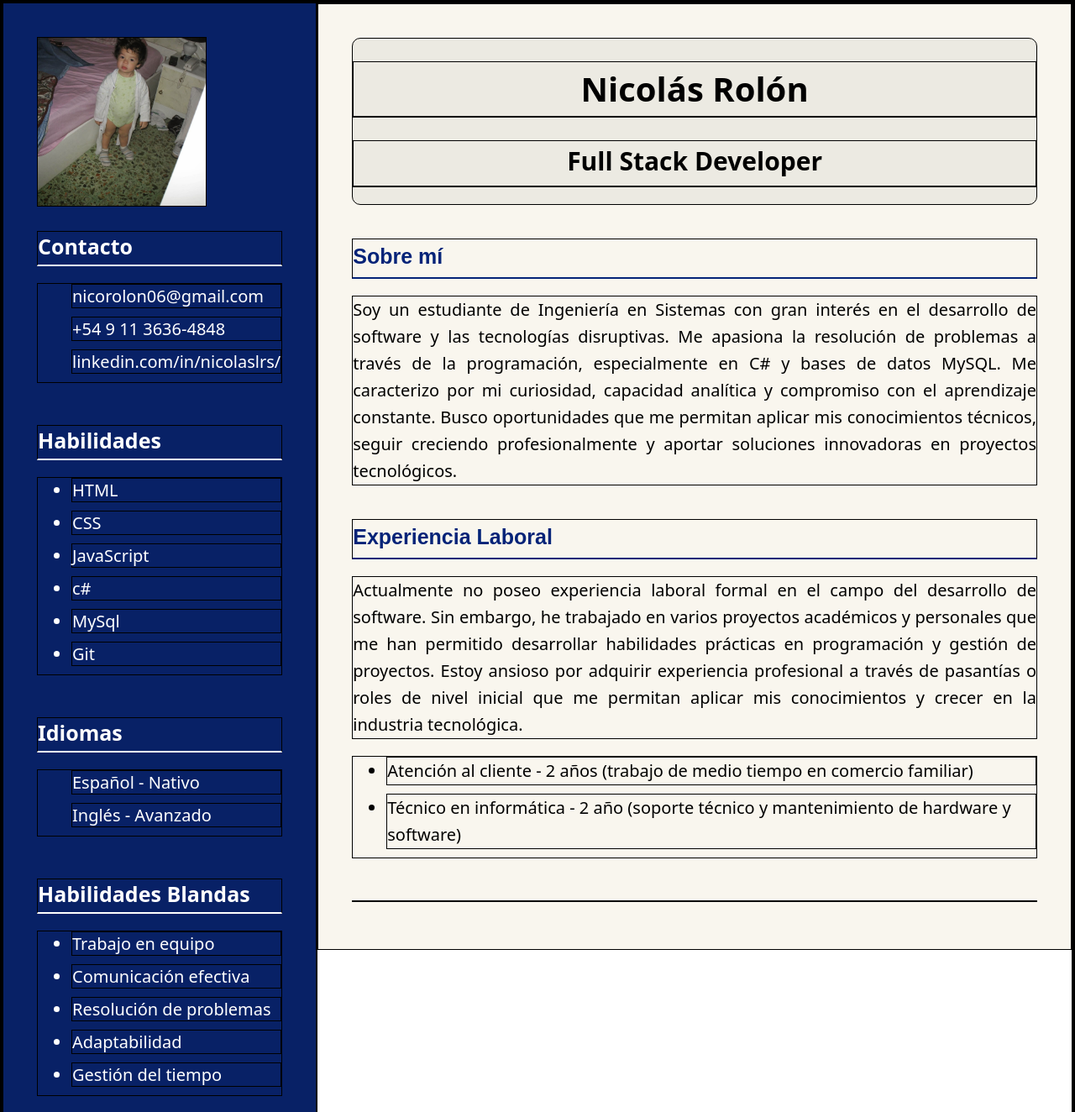
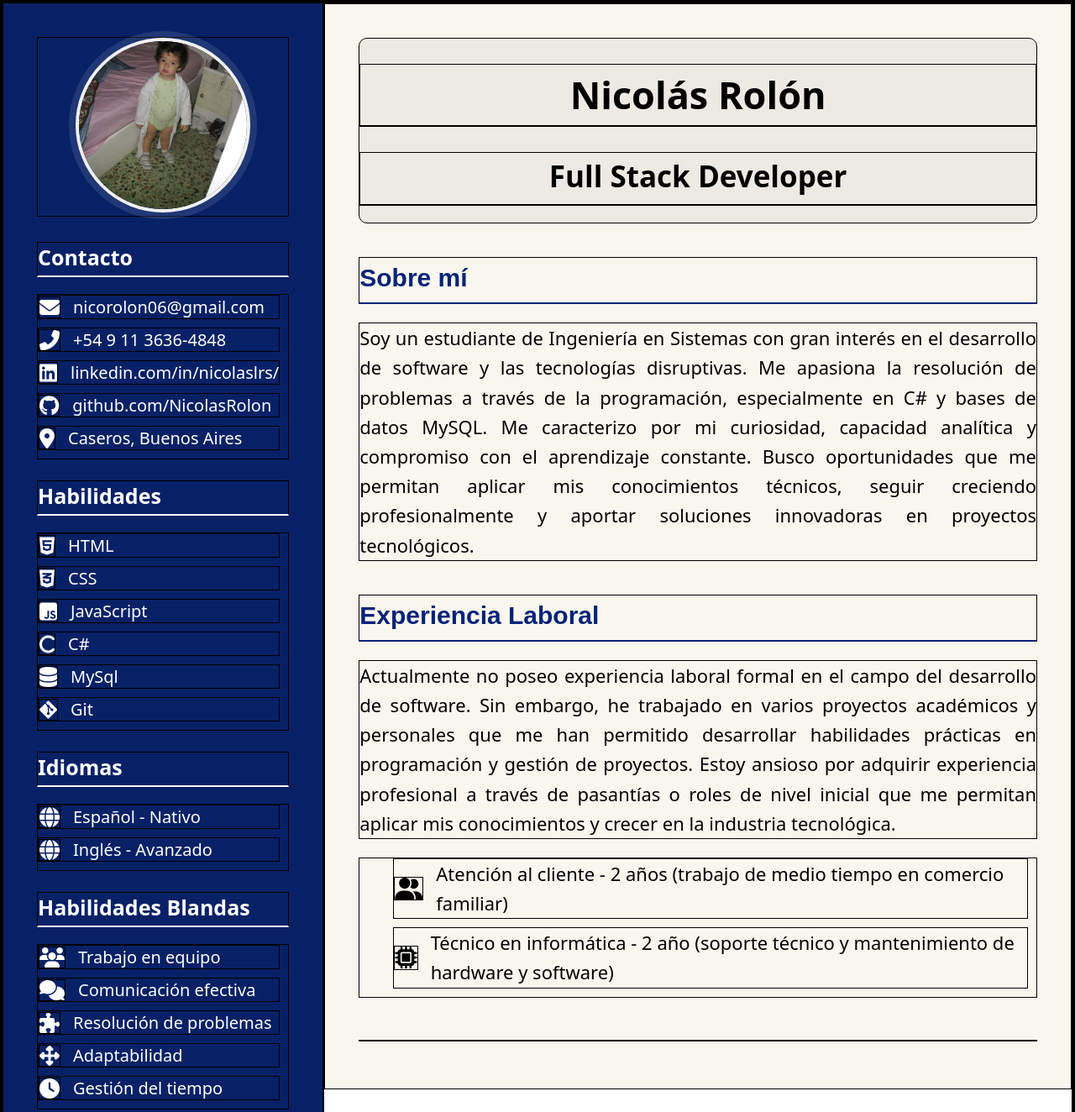
Before and after one commit to NicolasRolon/FrontWeb_PFO, a plain HTML site: page Nicolás Rolón PFO 1 CV.html in a window 1280 px wide. Shown: the top 1324 px of the page at 84% size. Drawn offline with Linux system fonts and the light colour scheme.

Commit message:
cuarto commit

```diff
--- a/Nicolás Rolón PFO 1 CV.html
+++ b/Nicolás Rolón PFO 1 CV.html
@@ -2,6 +2,7 @@
 <html lang="en">
 <head>
     <link rel="stylesheet" href="./styles.css">
+    <script src="https://kit.fontawesome.com/1951e968da.js" crossorigin="anonymous"></script>
     <meta charset="UTF-8">
     <meta name="viewport" content="width=device-width, initial-scale=1.0">
     <title>CV Nicolás Rolón</title>
@@ -9,35 +10,38 @@
 <body>
     <div class="cv_completo">
                 <aside class="barra_lateral">
-                <img src="./Imagen de WhatsApp 2025-08-31 a las 23.16.40_e219b737.jpg" alt="">
+                <div class="seccion_foto">
+                <img src="./Imagen de WhatsApp 2025-08-31 a las 23.16.40_e219b737.jpg" alt="Foto de Perfil" class="foto_perfil">
+                </div>
                 <h3 class="h3_lateral">Contacto</h3>
                 <ul class="contacto">
-                    <li>nicorolon06@gmail.com</li>
-                    <li>+54 9 11 3636-4848</li>
-                    <li>linkedin.com/in/nicolaslrs/</li>
+                    <li><i class="fas fa-envelope"></i>nicorolon06@gmail.com</li>
+                    <li><i class="fas fa-phone-alt"></i>+54 9 11 3636-4848</li>
+                    <li><i class="fab fa-linkedin"></i>linkedin.com/in/nicolaslrs/</li>
+                    <li><i class="fab fa-github"></i>github.com/NicolasRolon</li>
+                    <li><i class="fas fa-map-marker-alt"></i>Caseros, Buenos Aires</li>
                 </ul>
                 <h3 class="h3_lateral">Habilidades</h3>
                 <ul class="habilidades">
-                    <li>HTML</li>
-                    <li>CSS</li>
-                    <li>JavaScript</li>
-                    <li>c#</li>
-                    <li>MySql</li>
-                    <li>Git</li>
+                    <li><i class="fab fa-html5"></i>HTML</li>
+                    <li><i class="fab fa-css3-alt"></i>CSS</li>
+                    <li><i class="fab fa-js-square"></i>JavaScript</li>
+                    <li><i class="fa-solid fa-c"></i>C#</li>
+                    <li><i class="fas fa-database"></i>MySql</li>
+                    <li><i class="fab fa-git-alt"></i>Git</li>
                 </ul>
                 <h3 class="h3_lateral">Idiomas</h3>
                 <ul class="idiomas">
-                    <li>Español - Nativo</li>
-                    <li>Inglés - Avanzado</li>
+                    <li><i class="fas fa-globe"></i>Español - Nativo</li>
+                    <li><i class="fas fa-globe"></i>Inglés - Avanzado</li>
                 </ul>
                 <h3 class="h3_lateral">Habilidades Blandas</h3>
                 <ul class="habilidades_blandas">
-                    <li>Trabajo en equipo</li>
-                    <li>Comunicación efectiva</li>
-                    <li>Resolución de problemas</li>
-                    <li>Adaptabilidad</li>
-                    <li>Gestión del tiempo</li>
-                </ul>
+    <li><i class="fas fa-users"></i>Trabajo en equipo</li>
+    <li><i class="fas fa-comments"></i>Comunicación efectiva</li>
+    <li><i class="fas fa-puzzle-piece"></i>Resolución de problemas</li>
+    <li><i class="fas fa-arrows-alt"></i>Adaptabilidad</li>
+    <li><i class="fas fa-clock"></i>Gestión del tiempo</li>
             </aside>
     <main>
         <div class="contenido_principal">
@@ -62,8 +66,8 @@
             Estoy ansioso por adquirir experiencia profesional a través de pasantías o roles de nivel inicial
             que me permitan aplicar mis conocimientos y crecer en la industria tecnológica.
             <ul class="lista_experiencia">
-                <li>Atención al cliente - 2 años (trabajo de medio tiempo en comercio familiar)</li>
-                <li>Técnico en informática - 2 año (soporte técnico y mantenimiento de hardware y software)</li>
+                <li><i class="fas fa-user-friends"></i>Atención al cliente - 2 años (trabajo de medio tiempo en comercio familiar)</li>
+                <li><i class="fas fa-microchip"></i>Técnico en informática - 2 año (soporte técnico y mantenimiento de hardware y software)</li>
             </ul>
         </p>
         </div>
--- a/styles.css
+++ b/styles.css
@@ -14,25 +14,38 @@
 .texto_principal {
   text-align: justify;
   font-family: system-ui, -apple-system, BlinkMacSystemFont, 'Segoe UI', Roboto, Oxygen, Ubuntu, Cantarell, 'Open Sans', 'Helvetica Neue', sans-serif;
-  font-size: 20px;
+  font-size: 22px;
 }
 .barra_lateral {
   width: 30%;
   background-color: #082166;
   padding: 40px;
   color: white;
+  ul{
+    padding: 0;
+    margin: 0;
+  }
 }
-img {
+
+.seccion_foto {
+  text-align: center;
+  margin-bottom: 30px;
+}
+
+.foto_perfil {
   width: 200px;
   height: 200px;
   object-fit: cover;
+  border-radius: 50%;
+  border: 4px solid #f0f0f0;
+  box-shadow: 0 0 0 8px rgba(255, 255, 255, 0.1);
 }
 header {
   background-color: rgba(0, 0, 0, 0.05);
   border-radius: 10px;
 }
 h1 {
-  font-size: 40px;
+  font-size: 45px;
   font-family: system-ui, -apple-system, BlinkMacSystemFont, 'Segoe UI', Roboto, Oxygen, Ubuntu, Cantarell, 'Open Sans', 'Helvetica Neue', sans-serif;
   color: black;
   border-bottom: 2px solid black;
@@ -40,7 +53,7 @@ h1 {
   text-align: center;
 }
 h2 {
-  font-size: 30px;
+  font-size: 35px;
   font-family: system-ui, -apple-system, BlinkMacSystemFont, 'Segoe UI', Roboto, Oxygen, Ubuntu, Cantarell, 'Open Sans', 'Helvetica Neue', sans-serif;
   color: black;
   border-bottom: 2px solid black;
@@ -58,7 +71,7 @@ h2 {
   margin-bottom: 20px;
 }
 .h3_principal {
-  font-size: 25px;
+  font-size: 30px;
   font-family: Arial, Helvetica, sans-serif;
   color: #042378;
   border-bottom: 2px solid #042378;
@@ -66,20 +79,39 @@ h2 {
   margin-bottom: 20px;
   margin-top: 40px;
 }
-.contacto, .idiomas {
+.lista_experiencia{
+  margin-bottom: 50px;
+  font-size: 22px;
   list-style-type: none;
-}
-.contacto, .habilidades, .habilidades_blandas, .idiomas, .lista_experiencia {
-  margin-bottom: 50px;
-  font-size: 20px;
     li{
+    margin-right: 10px;
+    display: flex;
+    align-items: center;
     margin-bottom: 10px;
     font-family: system-ui, -apple-system, BlinkMacSystemFont, 'Segoe UI', Roboto, Oxygen, Ubuntu, Cantarell, 'Open Sans', 'Helvetica Neue', sans-serif;
   }
+    li i{
+    margin-right: 15px;
+    font-size: 1.2em;
+    }
 }
-.lista_experiencia {
-  font-family: system-ui, -apple-system, BlinkMacSystemFont, 'Segoe UI', Roboto, Oxygen, Ubuntu, Cantarell, 'Open Sans', 'Helvetica Neue', sans-serif;
-}
+.contacto, .habilidades, .habilidades_blandas, .idiomas{
+  margin-bottom: 50px;
+  font-size: 20px;
+  list-style-type: none;
+    li{
+    margin-right: 10px;
+    display: flex;
+    align-items: center;
+    margin-bottom: 10px;
+    font-family: system-ui, -apple-system, BlinkMacSystemFont, 'Segoe UI', Roboto, Oxygen, Ubuntu, Cantarell, 'Open Sans', 'Helvetica Neue', sans-serif;
+  }
+    li i{
+    margin-right: 15px;
+    font-size: 1.2em;
+    }
+  }
+
 body {
   height: 100%;
   margin: 0;
```
